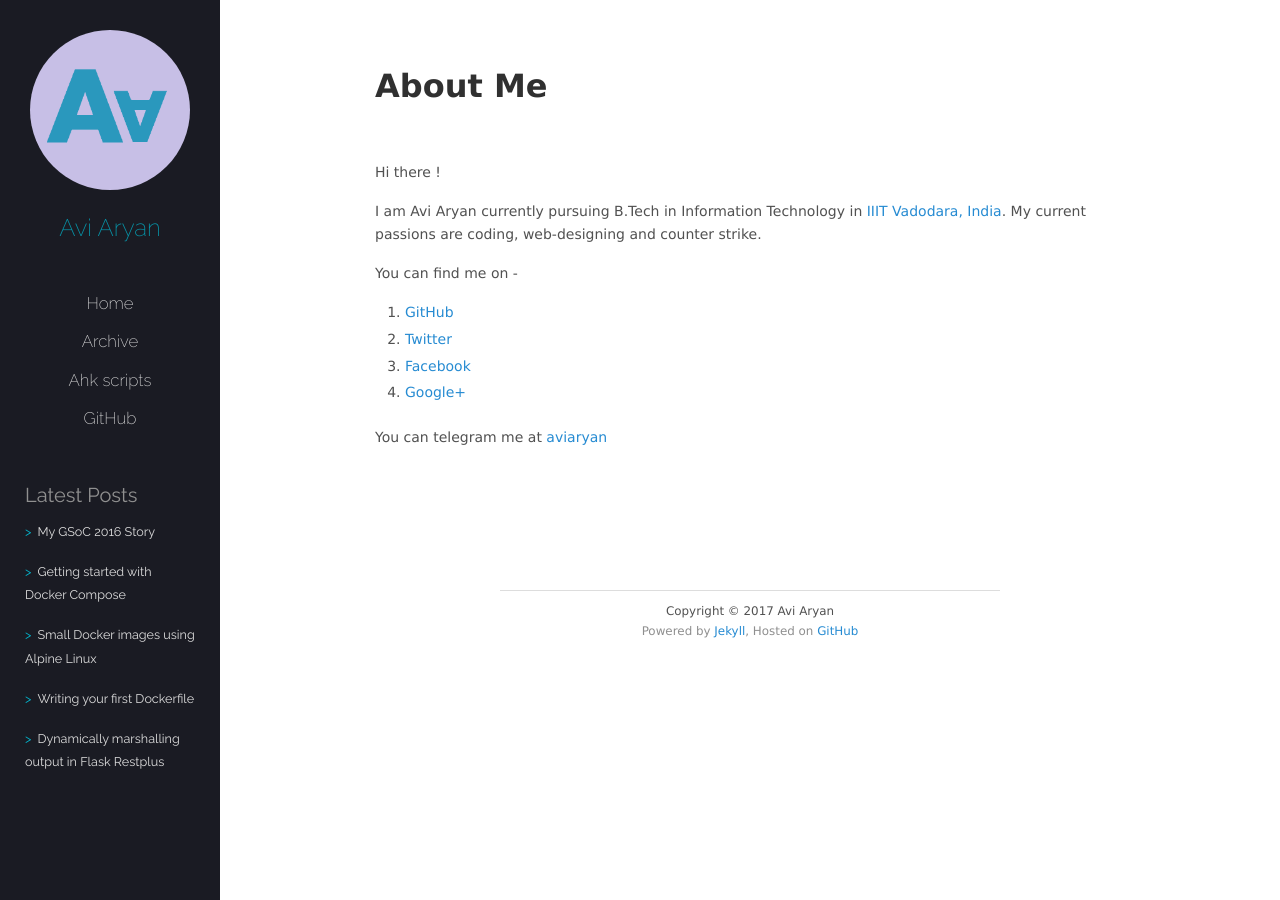
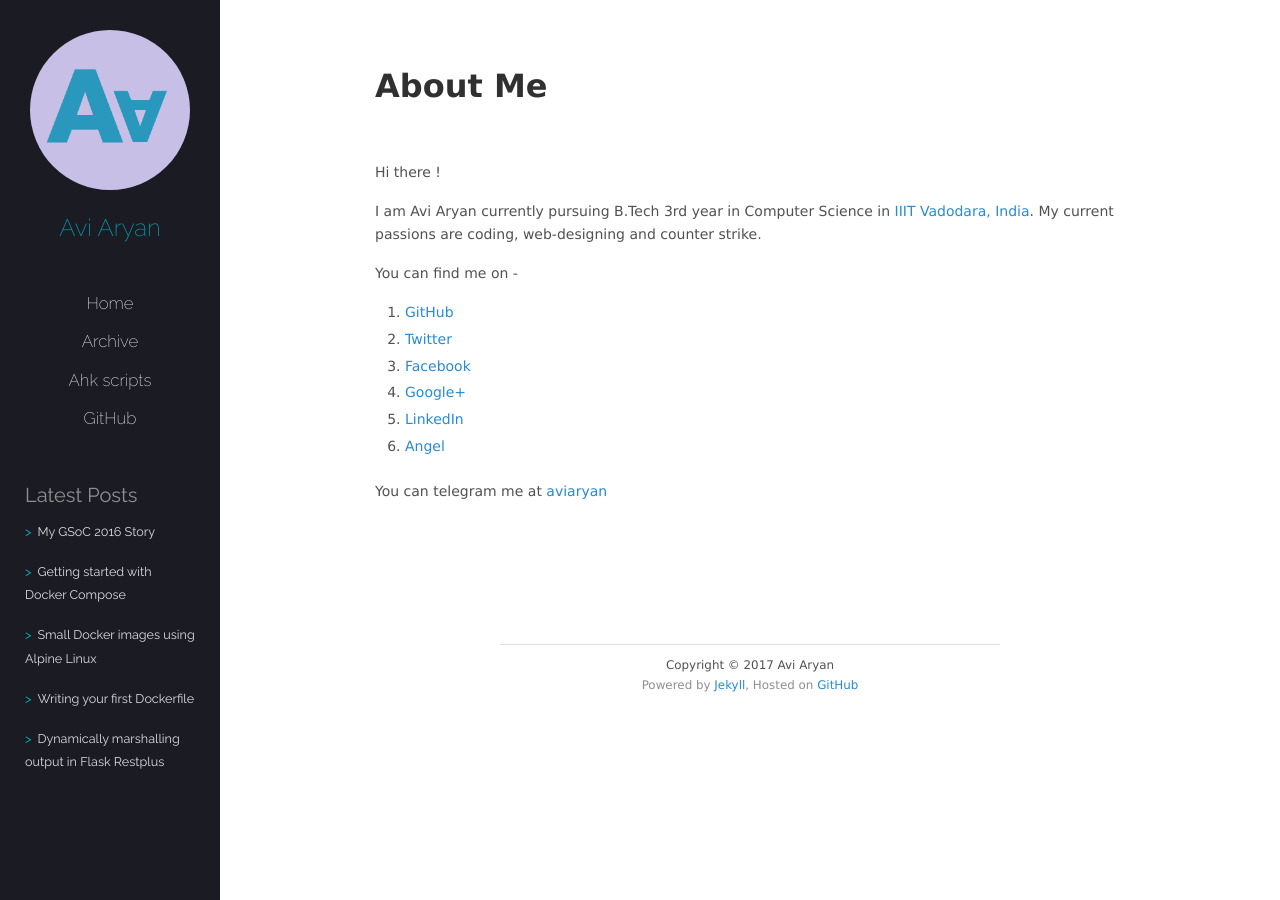
Before and after one commit to aviaryan/aviaryan.github.com-retired-2018, a Jekyll site: the page built from about.md, in a window 1280 px wide. Built offline with Jekyll 4.4.1, drawn with Linux system fonts in a browser that asks for light colours.

Commit message:
chore: added linkedin and angel links

```diff
--- a/about.md
+++ b/about.md
@@ -5,7 +5,7 @@ title: About Me
 
 Hi there !
 
-I am Avi Aryan currently pursuing B.Tech in Information Technology in [IIIT Vadodara, India](http://www.iiitvadodara.ac.in/).
+I am Avi Aryan currently pursuing B.Tech 3rd year in Computer Science in [IIIT Vadodara, India](http://www.iiitvadodara.ac.in/).
 My current passions are coding, web-designing and counter strike.
 
 You can find me on -
@@ -14,5 +14,7 @@ You can find me on -
 * [Twitter](http://twitter.com/{{ site.author.twitter }})
 * [Facebook](http://facebook.com/{{ site.author.facebook }})
 * [Google+](http://google.com/+{{ site.author.google }})
+* [LinkedIn](https://in.linkedin.com/in/aviaryan)
+* [Angel](https://angel.co/aviaryan)
 
 You can telegram me at [aviaryan](http://telegram.me/aviaryan)
```
